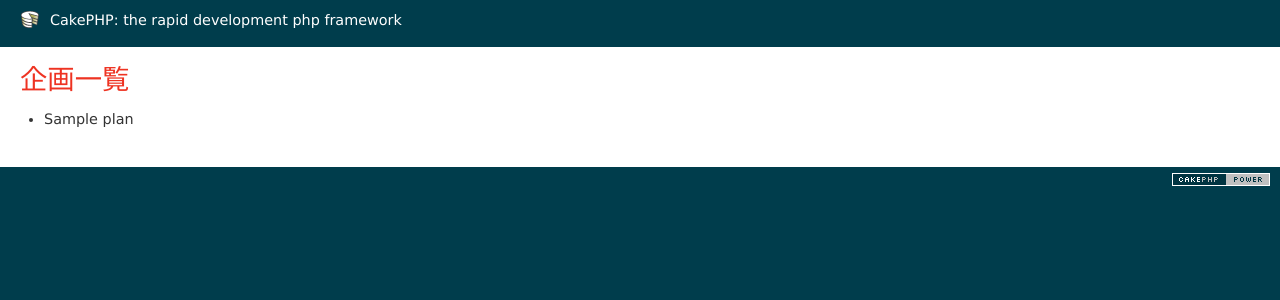
After one commit to megumi-ueda/kikakukobo, a CakePHP app: the page made by app/View/Plans/index.ctp in a window 1280 px wide. The commit adds this page. Shown: the top 300 px of the page. Run offline with PHP 8.4 and a stand-in for CakePHP, Linux system fonts and the light colour scheme; the template is opened without the code that fills it: most values are stand-ins (such as "Sample title", 1, 10 or a date in 2020); data that the repository does not hold is empty; some libraries are stand-ins or nearby versions.

Commit message:
titleの変更：PlansControllerのtitle_for_layout と文章で記事一覧

```diff
--- a/app/View/Layouts/default.ctp
+++ b/app/View/Layouts/default.ctp
@@ -24,7 +24,6 @@ $cakeDescription = __d('cake_dev', 'CakePHP: the rapid development php framework
 <head>
 	<?php echo $this->Html->charset("utf-8"); ?>
 	<title>
-		<?php echo $cakeDescription ?>:
 		<?php echo $title_for_layout; ?>
 	</title>
 	<?php
--- /dev/null
+++ b/app/View/Plans/index.ctp
@@ -0,0 +1,12 @@
+<h2>企画一覧</h2>
+
+<ul>
+<?php foreach ($plans as $plan) : ?>
+<li>
+<?php
+//	debug($plan);
+echo h($plan['Plan']['title']);
+?>
+</li>
+<?php endforeach; ?>
+</ul>
--- a/app/webroot/css/base.css
+++ b/app/webroot/css/base.css
@@ -1,5 +1,5 @@
 @charset "utf-8";
 
 body {
-	background-color:ivoly;
+	background-color:ivory;
 }
--- a/app/webroot/css/plan.css
+++ b/app/webroot/css/plan.css
@@ -1,4 +1 @@
 @charset "utf-8";
-@import url (reset.css);
-@import url (base.css);
-@import url (plan.css);
```
Also changed, not shown: app/Controller/PlansController.php (+7 -1 lines), app/Controller/PlansController_old.php (added, +16 -0 lines).
